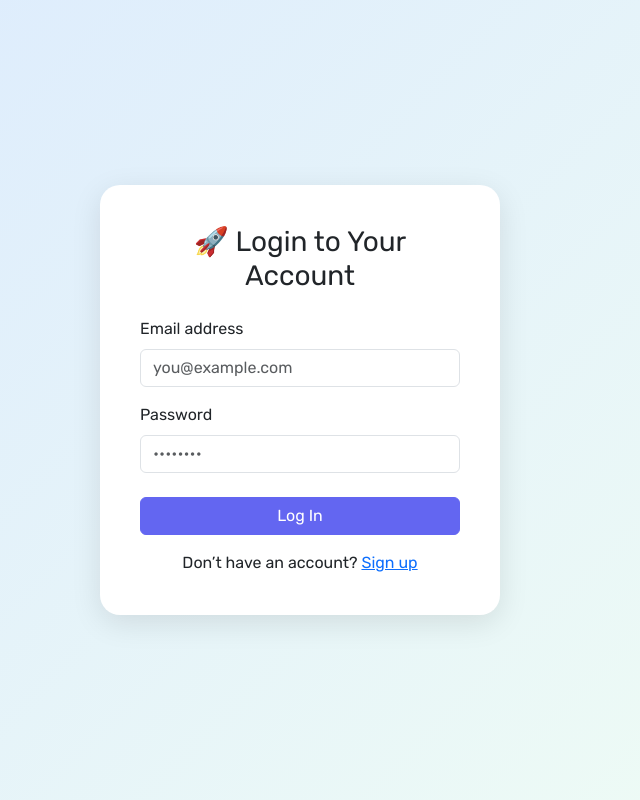
After one commit to XyrinK/as-level-quiz-app, a Flask app: page /login in a window 1280 px wide. The commit adds this page. Shown: the whole page, without its empty margins (340-980 px from the left). Run offline with Flask 3, Linux system fonts and the light colour scheme.

```diff
--- a/app.py
+++ b/app.py
@@ -1,4 +1,8 @@
-from flask import Flask, render_template, request, redirect, url_for, session, jsonify
+from flask import Flask, render_template, request, redirect, url_for, session, jsonify, flash
+from flask_sqlalchemy import SQLAlchemy
+from flask_login import LoginManager, login_user, login_required, logout_user, current_user
+from werkzeug.security import generate_password_hash, check_password_hash
+from models import db, User
 import json
 import random
 import os
@@ -256,5 +260,42 @@ def submit_site_feedback():
 
     return redirect(url_for("index"))
 
+@app.route('/signup', methods=['GET', 'POST'])
+def signup():
+    if request.method == 'POST':
+        email = request.form['email']
+        password = request.form['password']
+        user = User.query.filter_by(email=email).first()
+        if user:
+            flash('Email already registered. Please login.', 'warning')
+            return redirect(url_for('login'))
+        hashed_pw = generate_password_hash(password, method='sha256')
+        new_user = User(email=email, password=hashed_pw)
+        db.session.add(new_user)
+        db.session.commit()
+        flash('Signup successful. Please log in.', 'success')
+        return redirect(url_for('login'))
+    return render_template('signup.html')
+
+@app.route('/login', methods=['GET', 'POST'])
+def login():
+    if request.method == 'POST':
+        email = request.form['email']
+        password = request.form['password']
+        user = User.query.filter_by(email=email).first()
+        if user and check_password_hash(user.password, password):
+            login_user(user)
+            flash('Logged in successfully.', 'success')
+            return redirect(url_for('index'))
+        flash('Invalid credentials.', 'danger')
+    return render_template('login.html')
+
+@app.route('/logout')
+@login_required
+def logout():
+    logout_user()
+    flash('You have been logged out.', 'info')
+    return redirect(url_for('index'))
+
 if __name__ == "__main__":
     app.run(debug=True)
--- /dev/null
+++ b/create_db.py
@@ -0,0 +1,6 @@
+from app import app
+from models import db
+
+with app.app_context():
+    db.create_all()
+    print("🎉 Database created successfully.")
--- /dev/null
+++ b/templates/login.html
@@ -0,0 +1,80 @@
+<!DOCTYPE html>
+<html lang="en">
+<head>
+  <meta charset="UTF-8">
+  <title>Login | Quiz Portal</title>
+  <meta name="viewport" content="width=device-width, initial-scale=1">
+
+  <!-- Bootstrap CDN -->
+  <link href="https://cdn.jsdelivr.net/npm/bootstrap@5.3.0/dist/css/bootstrap.min.css" rel="stylesheet">
+  <!-- Google Fonts for that slick vibe -->
+  <link href="https://fonts.googleapis.com/css2?family=Rubik&display=swap" rel="stylesheet">
+
+  <style>
+    body {
+      font-family: 'Rubik', sans-serif;
+      background: linear-gradient(135deg, #dbeafe, #f0fdf4);
+      display: flex;
+      align-items: center;
+      justify-content: center;
+      height: 100vh;
+      margin: 0;
+    }
+
+    .login-container {
+      background-color: white;
+      border-radius: 20px;
+      padding: 2.5rem;
+      box-shadow: 0 8px 30px rgba(0, 0, 0, 0.1);
+      width: 100%;
+      max-width: 400px;
+      animation: fadeIn 0.7s ease-in-out;
+    }
+
+    @keyframes fadeIn {
+      from { opacity: 0; transform: translateY(-20px); }
+      to { opacity: 1; transform: translateY(0); }
+    }
+
+    .form-control:focus {
+      border-color: #6366f1;
+      box-shadow: 0 0 0 0.2rem rgba(99, 102, 241, 0.25);
+    }
+
+    .btn-primary {
+      background-color: #6366f1;
+      border-color: #6366f1;
+    }
+
+    .btn-primary:hover {
+      background-color: #4f46e5;
+      border-color: #4f46e5;
+    }
+  </style>
+</head>
+
+<body>
+  <div class="login-container">
+    <h3 class="text-center mb-4">🚀 Login to Your Account</h3>
+
+    <form method="POST">
+      <div class="mb-3">
+        <label for="email" class="form-label">Email address</label>
+        <input type="email" name="email" class="form-control" id="email" placeholder="you@example.com" required>
+      </div>
+
+      <div class="mb-4">
+        <label for="password" class="form-label">Password</label>
+        <input type="password" name="password" class="form-control" id="password" placeholder="••••••••" required>
+      </div>
+
+      <button type="submit" class="btn btn-primary w-100">Log In</button>
+    </form>
+
+    <p class="text-center mt-3 mb-0">
+      Don’t have an account?
+      <a href="{{ url_for('signup') }}">Sign up</a>
+    </p>
+  </div>
+</body>
+</html>
```
Also changed, not shown: models.py (added, +22 -0 lines), templates/result.html (+104 -22 lines), templates/signup.html (added, +78 -0 lines).
